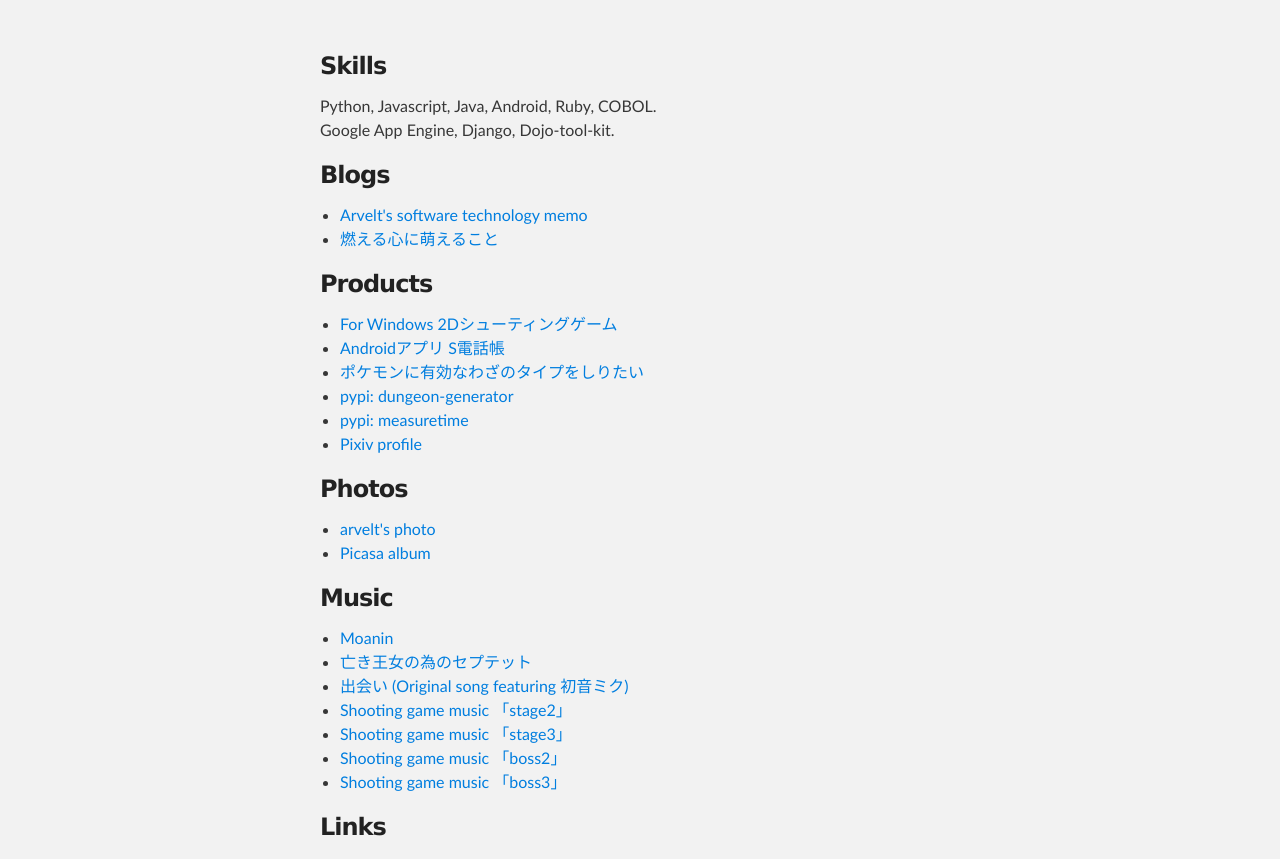
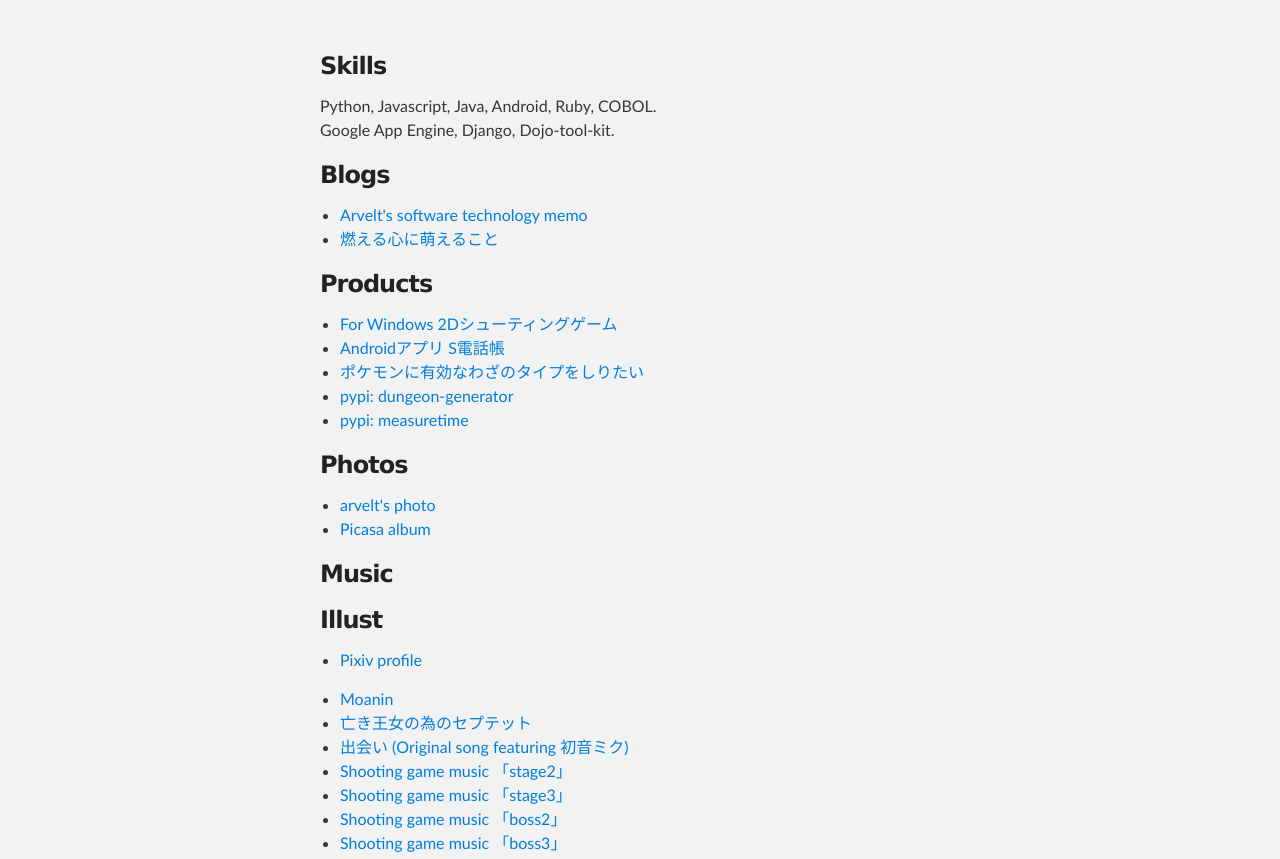
Before and after one commit to arvelt/arvelt.github.io, a plain HTML site: page index.html in a window 1280 px wide. Shown: the part 212-1071 px from the top of the page. Drawn offline with Linux system fonts and the light colour scheme.

Commit message:
separate illust

```diff
--- a/index.html
+++ b/index.html
@@ -50,7 +50,6 @@ Google App Engine, Django, Dojo-tool-kit.</p>
 <li><a href="https://pkmn-tool.appspot.com">ポケモンに有効なわざのタイプをしりたい</a></li>
 <li><a href="https://pypi.python.org/pypi/dungeon-generator">pypi: dungeon-generator</a></li>
 <li><a href="https://pypi.python.org/pypi/measuretime">pypi: measuretime</a></li>
-<li><a href="http://pixiv.me/arvelt">Pixiv profile</a></li>
 </ul>
 
 <h3>
@@ -63,6 +62,13 @@ Google App Engine, Django, Dojo-tool-kit.</p>
 
 <h3>
 <a id="music" class="anchor" href="#music" aria-hidden="true"><span aria-hidden="true" class="octicon octicon-link"></span></a>Music</h3>
+
+<h3>
+<a id="illust" class="anchor" href="#illust" aria-hidden="true"><span aria-hidden="true" class="octicon octicon-link"></span></a>Illust</h3>
+
+<ul>
+<li><a href="http://pixiv.me/arvelt">Pixiv profile</a></li>
+</ul>
 
 <ul>
 <li><a href="https://soundcloud.com/arvelt/moanin">Moanin</a></li>
```
